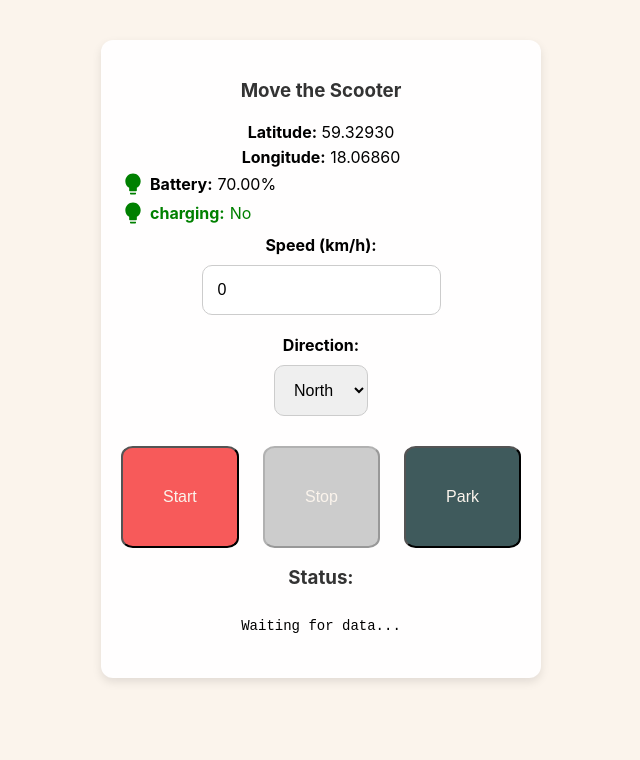
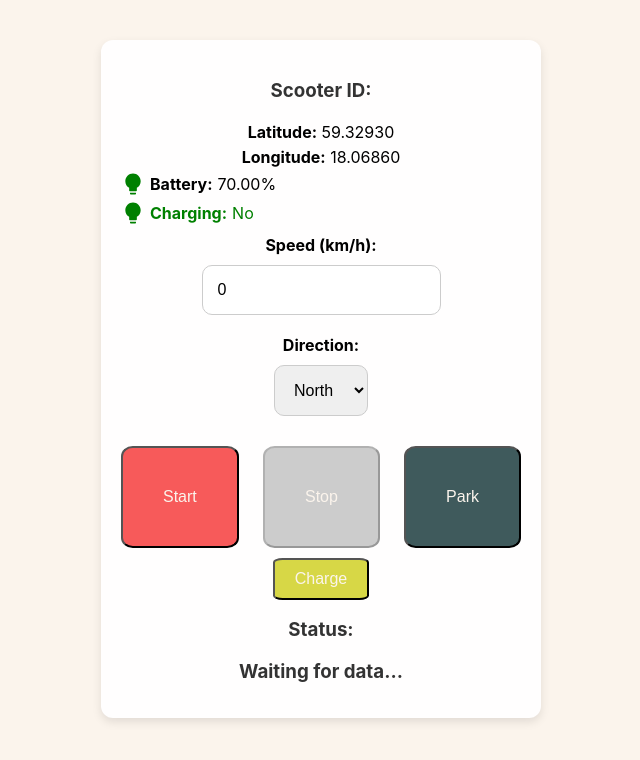
Before and after one commit to llyxanda/scooter, a React (Create React App) app in the folder scooterapp/: page / in a window 1280 px wide. Shown: the top 760 px of the page, without its empty margins (319-959 px from the left). Built offline with nearby package versions, Linux system fonts and the light colour scheme; no server answers.

Commit message:
charging scooter

```diff
--- a/scooterapp/src/App.css
+++ b/scooterapp/src/App.css
@@ -150,3 +150,14 @@ pre {
   background: #f97e7e;
   cursor: not-allowed;
 }
+
+.charge-button {
+  background-color:#d7d746;
+  padding: 10px 20px;
+  margin-top: 10px;
+}
+
+.charge-button:disabled {
+  background-color: #f4f496;
+  color: #ccc;
+}
--- a/scooterapp/src/App.js
+++ b/scooterapp/src/App.js
@@ -12,13 +12,14 @@ function App() {
   const [longitude, setLongitude] = useState(18.0686);
   const [speed, setSpeed] = useState(0);
   const [status, setStatus] = useState("Waiting for data...");
+  //const [speedControll, setSpeedcontroll] = useState("");
   const [isTracking, setIsTracking] = useState(false);
   const [intervalId, setIntervalId] = useState(null);
   const [battery, setBattery] = useState(70);
   const [isParked, setIsParked] = useState(false);
   const [direction, setDirection] = useState("N");
   const [warning, setWarning] = useState("");
-  const [scooterStatus, setScooterStatus ] = useState("");
+  const [scooterStatus, setScooterStatus] = useState("");
 
   useEffect(() => {
     socket.on("scooterJoined", (data) => {
@@ -29,7 +30,6 @@ function App() {
         setLatitude(data.current_location.lat);
         setBattery(data.battery_level);
         setScooterStatus(data.status);
-        //setAtStation(data.at_station);
 
         if (data.status === "charging") {
           setWarning("⚠️ The scooter is charging, you can't use it.");
@@ -40,12 +40,9 @@ function App() {
         }
       }
     });
+
     return () => socket.off("scooterJoined");
   }, []);
-
-  useEffect(() => {
-    if (scooterId) socket.emit("speedchange", { scooterId, speed });
-  }, [speed]);
 
   useEffect(() => {
     if (scooterId) socket.emit("batterychange", { scooterId, battery });
@@ -55,6 +52,25 @@ function App() {
     if (scooterId) emitLocation();
   }, [latitude, longitude]);
 
+  useEffect(() => {
+
+    socket.on("statusChange", ({ scooterId: updatedScooterId, status }) => {
+      if (updatedScooterId === scooterId) {
+        setScooterStatus(status);
+
+        if (status === "charging") {
+          setWarning("⚠️ The scooter is charging, you can't use it.");
+          setIsParked(true);
+        } else {
+          setWarning("");
+          setIsParked(false);
+        }
+      }
+    });
+
+    return () => socket.off("statusChange");
+  }, [scooterId]);
+
   const emitLocation = () => {
     if (scooterId && email) {
       socket.emit("moving", { scooterId, current_location: { lat: latitude, lon: longitude }, email });
@@ -63,7 +79,7 @@ function App() {
   };
 
   const handleStartTracking = () => {
-    if (isParked) return;
+    if (isParked || scooterStatus === "charging") return;
     setIsTracking(true);
     setStatus(`Started trip with scooter ${scooterId}`);
 
@@ -74,8 +90,31 @@ function App() {
     setIntervalId(id);
   };
 
+  const handleSpeed = (newSpeed) => {
+    // Cap speed at 30 km/h before updating state
+    const adjustedSpeed = newSpeed > 30 ? 30 : newSpeed;
+
+    setSpeed(adjustedSpeed);
+    socket.emit("speedchange", { scooterId, speed: adjustedSpeed });
+    //setSpeedcontroll(`Scooter speed updated: ${adjustedSpeed} km/h`);
+  };
+
+  useEffect(() => {
+    socket.on("receivechangingspeed", (speed) => {
+      console.log(`Received updated speed: ${speed}`);
+
+      setSpeed(speed);
+      //setSpeedcontroll(`Scooter speed updated: ${speed} km/h`);
+    });
+
+    return () => {
+      socket.off("receivechangingspeed");
+    };
+  }, []);
+
   const moveScooter = () => {
-    if (!scooterId || speed <= 0) return;
+    if (!scooterId || speed <= 0 || scooterStatus === "charging") return; // Prevent movement if charging
+
     const deltaDistance = (speed * 1000) / 3600;
     const earthRadius = 6371000;
     const deltaLatitude = (deltaDistance / earthRadius) * (180 / Math.PI);
@@ -84,11 +123,11 @@ function App() {
     setLatitude((prevLat) => prevLat + (direction === "N" ? deltaLatitude : direction === "S" ? -deltaLatitude : 0));
     setLongitude((prevLon) => prevLon + (direction === "E" ? deltaLongitude : direction === "W" ? -deltaLongitude : 0));
 
-    const batteryDrain = (speed * 0.002) + 0.01; // Example formula
+    const batteryDrain = (speed * 0.002) + 0.01;
     setBattery((prevBattery) => Math.max(0, prevBattery - batteryDrain));
 
     if (battery - batteryDrain <= 20) {
-      setWarning("⚠️ Low battery!  Consider choosing another scooter.");
+      setWarning("⚠️ Low battery! Consider choosing another scooter.");
     }
 
     if (battery - batteryDrain <= 0) {
@@ -110,11 +149,15 @@ function App() {
     socket.emit("endTrip", { scooterId, email, current_location: { lat: latitude, lon: longitude } });
   };
 
+  const handleCharge = () => {
+    if (!scooterId) return;
+    socket.emit("charging", { scooterId });
+  };
+
   return (
     <div className="container">
-      <h3>Move the Scooter</h3>
+      <h3>Scooter ID:</h3>
       <h2>{scooterId}</h2>
-
 
       <p><strong>Latitude:</strong> {latitude.toFixed(5)}</p>
       <p><strong>Longitude:</strong> {longitude.toFixed(5)}</p>
@@ -131,12 +174,17 @@ function App() {
         gap: "5px"
       }}>
         <AiFillBulb size={24} color={scooterStatus === "charging" ? "red" : "green"} />
-          <strong>charging:</strong> {scooterStatus === "charging" ? "Yes" : "No"}
+        <strong>Charging:</strong> {scooterStatus === "charging" ? "Yes ⚡" : "No"}
       </p>
 
+      <label>Speed (km/h):</label>
+      <input
+        type="number"
+        value={speed}
+        step="any"
+        onChange={(e) => handleSpeed(parseFloat(e.target.value))}
+      />
 
-      <label>Speed (km/h):</label>
-      <input type="number" value={speed} step="any" onChange={(e) => setSpeed(parseFloat(e.target.value))} />
       <label>Direction:</label>
       <select value={direction} onChange={(e) => setDirection(e.target.value)}>
         <option value="N">North</option>
@@ -149,14 +197,19 @@ function App() {
         <button onClick={handleStartTracking} disabled={isTracking || isParked} className="start-button">Start</button>
         <button onClick={handleStopTracking} disabled={!isTracking}>Stop</button>
         <button onClick={handlePark} disabled={isTracking}>Park</button>
+
+      </div>
+      <div>
+        <button onClick={handleCharge} disabled={scooterStatus === "charging" || isTracking} className="charge-button">
+          {scooterStatus === "charging" ? "Charging..." : "Charge"}
+        </button>
       </div>
 
       <h3>Status:</h3>
       <h3> {warning} </h3>
-      <pre>{status}</pre>
+      <h3>{status}</h3>
     </div>
   );
-
 }
 
 export default App;
```
Lines whose indentation alone changed are shown as unchanged.
